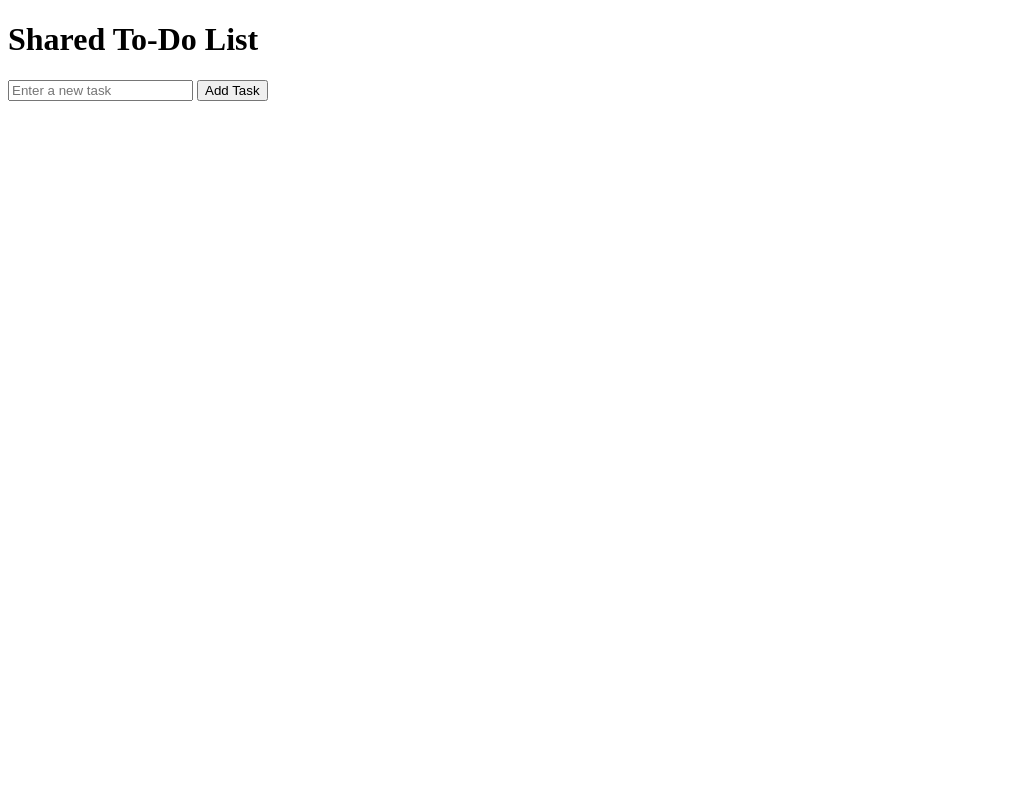
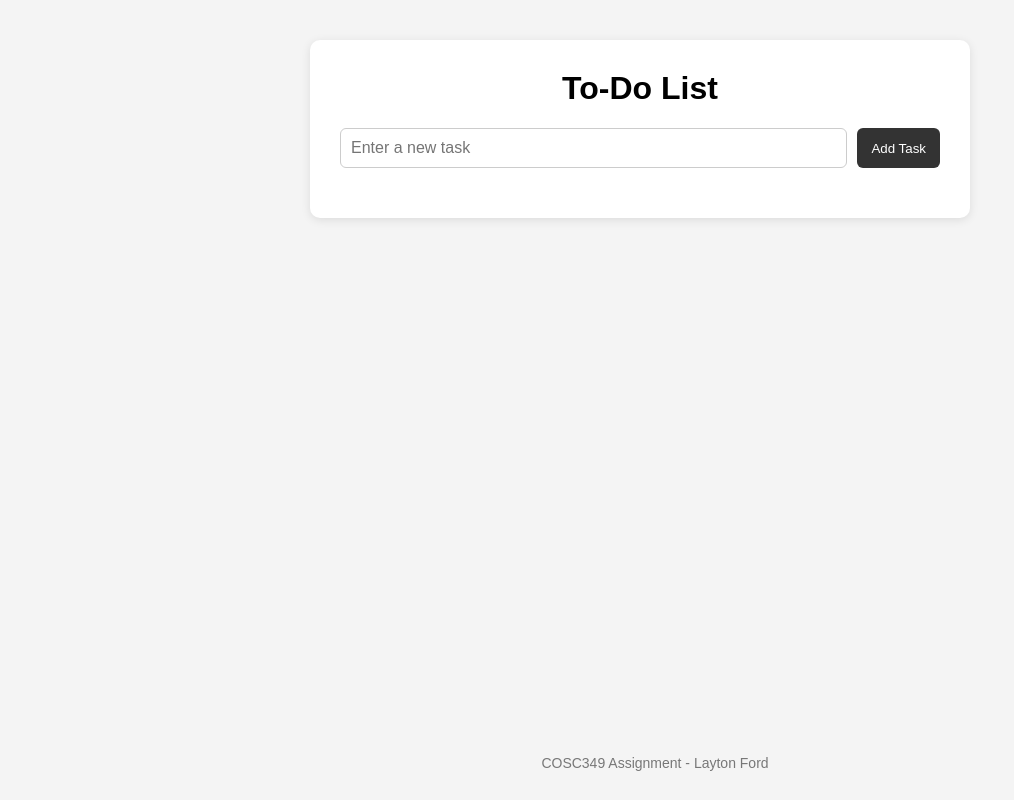
Before and after one commit to laytonford/todo-list, a plain HTML site: page www/index.html in a window 1280 px wide. Shown: the whole page, without its empty margins (0-1014 px from the left). Drawn offline with Linux system fonts and the light colour scheme; no server answers.

Commit message:
Added CSS styling and improved the frontend

```diff
--- a/www/index.html
+++ b/www/index.html
@@ -3,11 +3,14 @@
 <head>
     <meta charset="UTF-8">
     <meta name="viewport" content="width=device-width, initial-scale=1.0">
-    <title>Shared To-Do List</title>
+    <title>To-Do List</title>
+    <link rel="stylesheet" href="style.css">
 </head>
 <body>
 
-    <h1>Shared To-Do List</h1>
+    <div class="container">
+
+        <h1>To-Do List</h1>
 
         <form id="task-form">
             <input
@@ -20,6 +23,12 @@
         </form>
 
         <ul id="task-list"></ul>
+
+    </div>
+
+    <footer>
+        <p>COSC349 Assignment - Layton Ford</p>
+    </footer>
 
     <script>
         const apiUrl = "/api.php";
--- /dev/null
+++ b/www/style.css
@@ -0,0 +1,87 @@
+body {
+    font-family: Arial, sans-serif;
+    background: #f4f4f4;
+    margin: 0;
+    padding-bottom: 70px;
+}
+
+.container {
+    width: 100%;
+    max-width: 600px;
+    margin: 40px auto 0;
+    background: white;
+    padding: 30px;
+    border-radius: 10px;
+    box-shadow: 0 2px 10px rgba(0, 0, 0, 0.1);
+}
+
+h1 {
+    text-align: center;
+    margin-top: 0;
+}
+
+form {
+    display: flex;
+    gap: 10px;
+    margin-bottom: 20px;
+}
+
+input[type="text"] {
+    flex: 1;
+    padding: 10px;
+    font-size: 16px;
+    border: 1px solid #ccc;
+    border-radius: 6px;
+}
+
+button {
+    padding: 10px 14px;
+    border: none;
+    border-radius: 6px;
+    cursor: pointer;
+}
+
+form button {
+    background: #333;
+    color: white;
+}
+
+ul {
+    list-style: none;
+    padding: 0;
+}
+
+li {
+    display: flex;
+    align-items: center;
+    gap: 10px;
+    padding: 12px 0;
+    border-bottom: 1px solid #ddd;
+}
+
+li span {
+    flex: 1;
+}
+
+li button {
+    background: #e74c3c;
+    color: white;
+}
+
+input[type="checkbox"]:checked + span {
+    text-decoration: line-through;
+    color: #888;
+}
+
+footer {
+    position: fixed;
+    bottom: 0;
+    left: 0;
+    width: 100%;
+
+    text-align: center;
+    padding: 15px;
+    color: #777;
+    font-size: 14px;
+    background: #f4f4f4;
+}
```
Also changed, not shown: 2 other files. Lines whose indentation alone changed are shown as unchanged.
